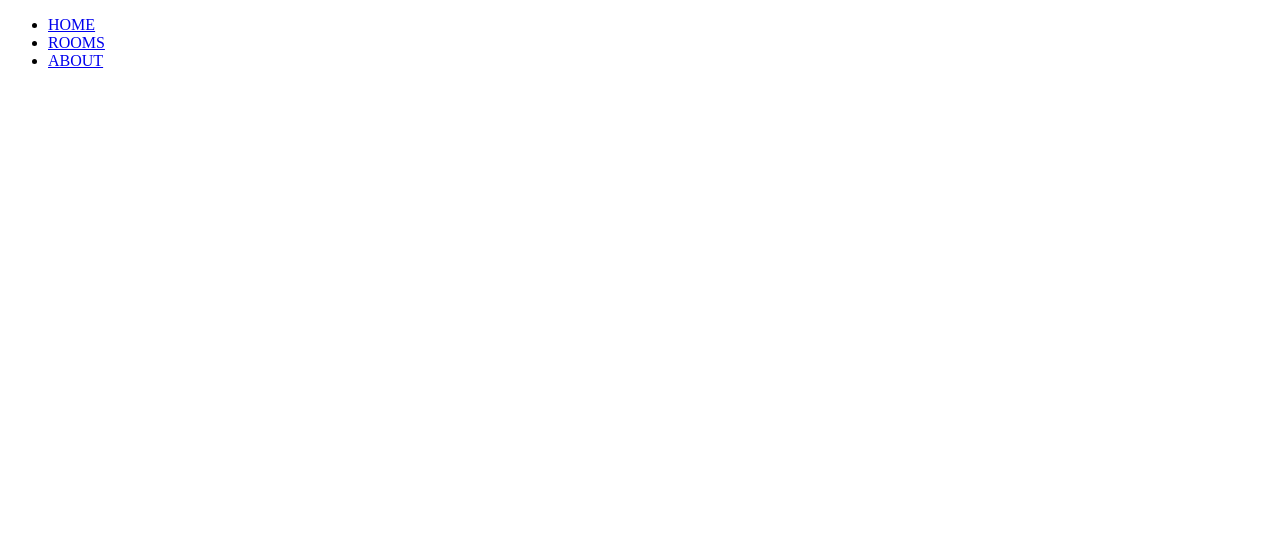
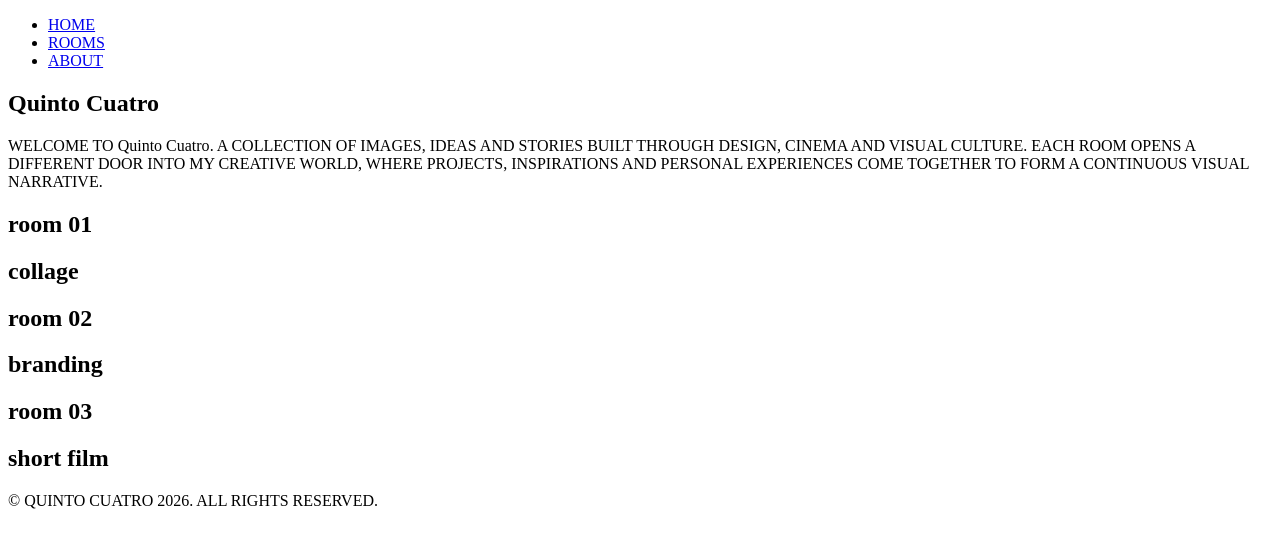
Before and after one commit to itspaulalcalde/Quinto-Cuatro-Portfolio, a plain HTML site: page rooms.html in a window 1280 px wide. Drawn offline with Linux system fonts and the light colour scheme; a web font is replaced by a local one.

Commit message:
Home Html

```diff
--- a/rooms.html
+++ b/rooms.html
@@ -52,5 +52,44 @@
         </nav>
     </div>
 
+    <main>
+        <section class="hero">
+            <h1>Quinto Cuatro</h1>
+        </section>
+
+        <section class="intro">
+            <div>
+                <p>
+                    WELCOME TO <span>Quinto Cuatro</span>. A COLLECTION OF IMAGES,
+                    IDEAS AND STORIES BUILT THROUGH DESIGN, CINEMA AND VISUAL
+                    CULTURE. EACH ROOM OPENS A DIFFERENT DOOR INTO MY CREATIVE
+                    WORLD, WHERE PROJECTS, INSPIRATIONS AND PERSONAL EXPERIENCES
+                    COME TOGETHER TO FORM A CONTINUOUS VISUAL NARRATIVE.
+                </p>
+            </div>
+        </section>
+
+        <section class="indice">
+            <div>
+                <h2>room 01</h2>
+                <h2>collage</h2>
+            </div>
+
+            <div>
+                <h2>room 02</h2>
+                <h2>branding</h2>
+            </div>
+
+             <div>
+                <h2>room 03</h2>
+                <h2>short film</h2>
+            </div>
+        </section>
+    </main>
+
+    <footer>
+        <p>© QUINTO CUATRO 2026. ALL RIGHTS RESERVED.</p>
+    </footer>
+
 </body>
 </html>
```
